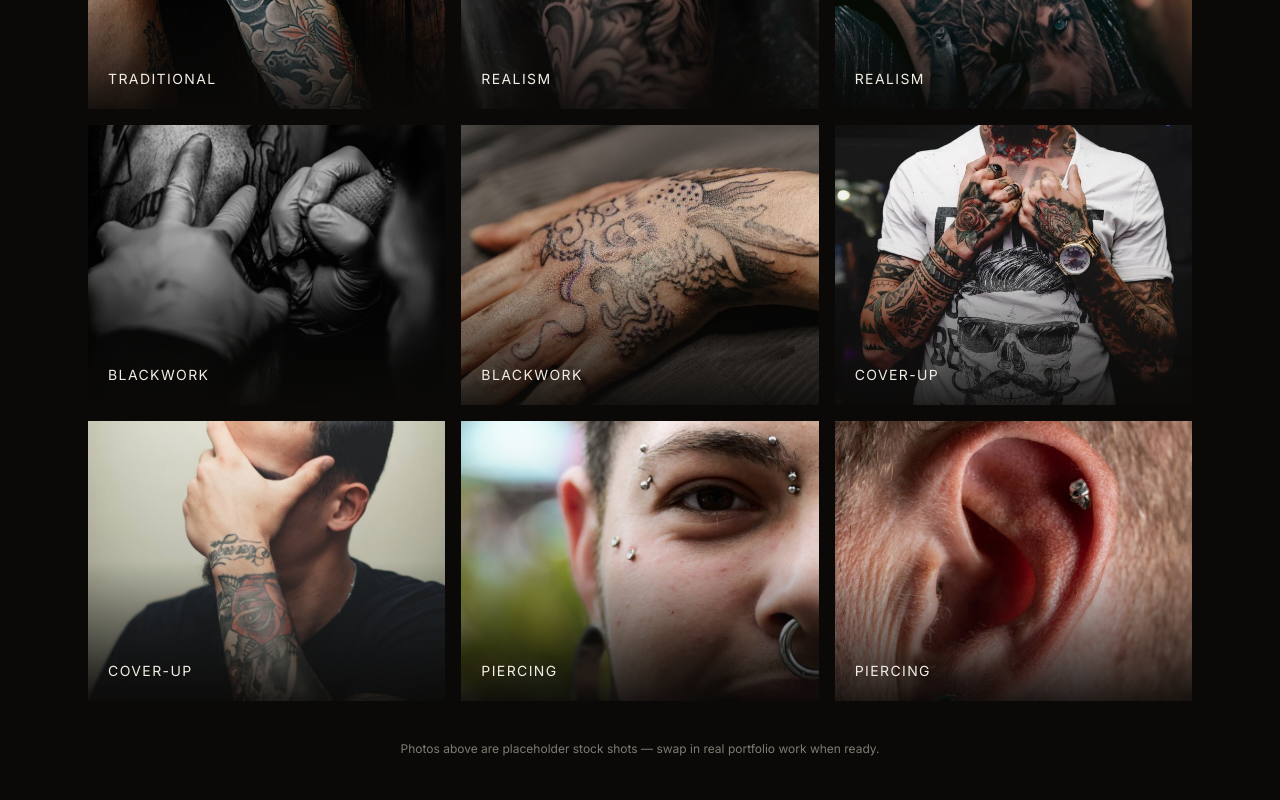
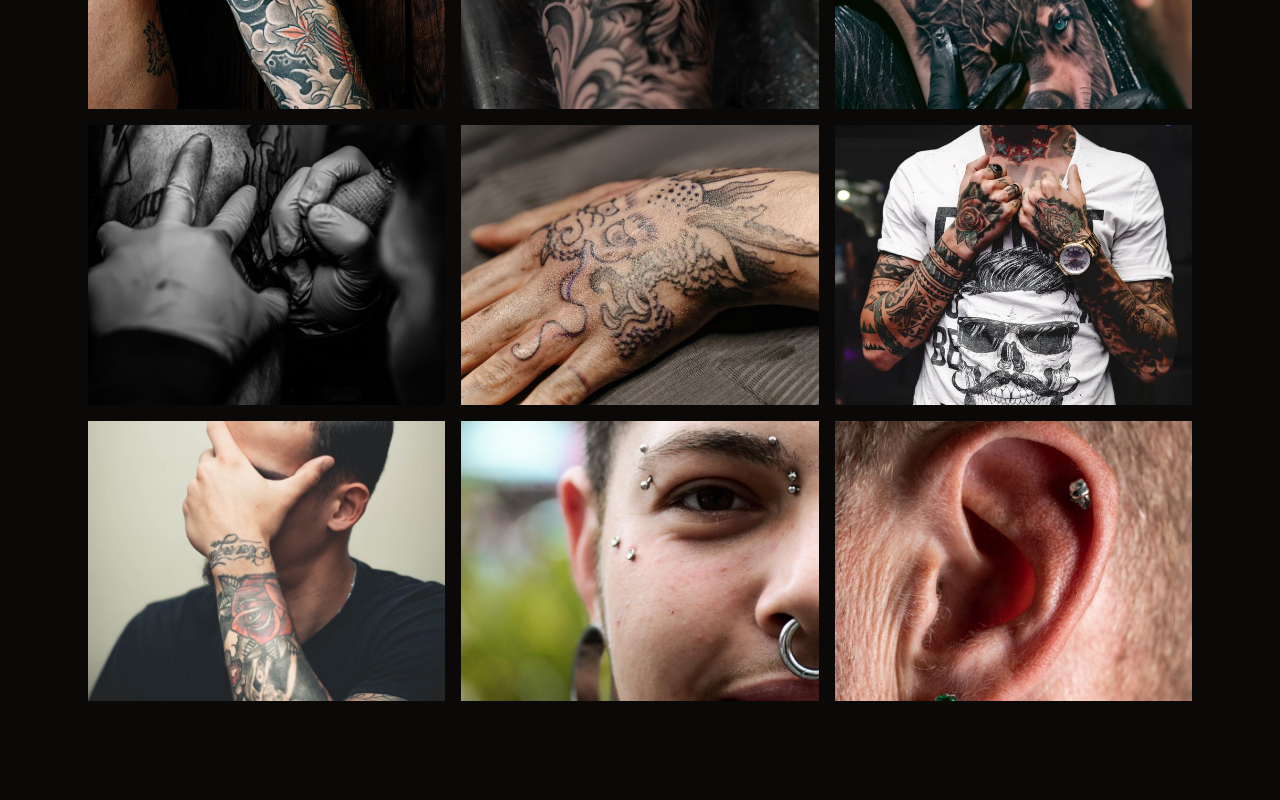
Before and after one commit to MadeAndikaPramana/swordsman-tattoo, a React (Vite) app: page /portfolio in a window 1280 px wide. Shown: the part 880-1680 px from the top of the page. Built offline with nearby package versions, Linux system fonts and the light colour scheme.

Commit message:
beautifying portfolio section

```diff
--- a/src/App.jsx
+++ b/src/App.jsx
@@ -14,6 +14,7 @@ export default function App() {
         <Route path="/" element={<Home />} />
         <Route path="/team" element={<Team />} />
         <Route path="/portfolio" element={<Portfolio />} />
+        <Route path="/portfolio/:style" element={<Portfolio />} />
         <Route path="/gallery" element={<Navigate to="/portfolio" replace />} />
         <Route path="/pricing" element={<Pricing />} />
         <Route path="/faq" element={<Navigate to="/pricing" replace />} />
--- a/src/components/GalleryTeaser.jsx
+++ b/src/components/GalleryTeaser.jsx
@@ -2,7 +2,7 @@ import { motion } from 'motion/react'
 import { Link } from 'react-router-dom'
 import Reveal from './Reveal'
 import PlaceholderImage from './PlaceholderImage'
-import { PORTFOLIO } from '../data/portfolio'
+import { PORTFOLIO, styleToSlug } from '../data/portfolio'
 
 const teaser = PORTFOLIO.filter((p) => p.id % 2 === 1).slice(0, 6)
 
@@ -30,6 +30,7 @@ export default function GalleryTeaser() {
         <div className="grid sm:grid-cols-3 gap-4">
           {teaser.map((it, i) => (
             <Reveal key={it.id} delay={i * 0.08}>
+              <Link to={`/portfolio/${styleToSlug(it.style)}`} className="block">
                 <motion.div
                   whileHover="hover"
                   initial="rest"
@@ -46,13 +47,10 @@ export default function GalleryTeaser() {
                     <span className="text-bone text-sm uppercase tracking-widest">{it.style}</span>
                   </div>
                 </motion.div>
+              </Link>
             </Reveal>
           ))}
         </div>
-
-        <p className="mt-8 text-center text-xs text-bone-dim/60">
-          Photos above are placeholder stock shots — swap in real portfolio work when ready.
-        </p>
       </div>
     </section>
   )
--- a/src/data/portfolio.js
+++ b/src/data/portfolio.js
@@ -1,4 +1,6 @@
 export const STYLES = ['Fine Line', 'Traditional', 'Realism', 'Blackwork', 'Cover-Up', 'Piercing']
+
+export const styleToSlug = (style) => style.toLowerCase().replace(/\s+/g, '-')
 
 export const PORTFOLIO = [
   { id: 1, style: 'Fine Line', src: '/images/fine-line-1.jpg' },
--- a/src/pages/Portfolio.jsx
+++ b/src/pages/Portfolio.jsx
@@ -1,14 +1,24 @@
-import { useState } from 'react'
+import { useEffect, useState } from 'react'
+import { useParams } from 'react-router-dom'
 import { motion, AnimatePresence } from 'motion/react'
 import Reveal from '../components/Reveal'
 import PlaceholderImage from '../components/PlaceholderImage'
-import { PORTFOLIO, STYLES } from '../data/portfolio'
+import { PORTFOLIO, STYLES, styleToSlug } from '../data/portfolio'
 import { STUDIO } from '../constants'
 
 const FILTERS = ['All', ...STYLES]
 
 export default function Portfolio() {
-  const [active, setActive] = useState('All')
+  const { style: styleSlug } = useParams()
+  const styleFromUrl = STYLES.find((s) => styleToSlug(s) === styleSlug) || 'All'
+  const [active, setActive] = useState(styleFromUrl)
+
+  // keep the filter in sync when arriving via a /portfolio/:style link
+  // (e.g. clicking a Recent Work tile) rather than a fresh page load
+  useEffect(() => {
+    setActive(styleFromUrl)
+  }, [styleFromUrl])
+
   const items = active === 'All' ? PORTFOLIO : PORTFOLIO.filter((p) => p.style === active)
 
   return (
@@ -63,7 +73,7 @@ export default function Portfolio() {
                 <motion.div
                   whileHover="hover"
                   initial="rest"
-                  className="group relative h-[280px] overflow-hidden"
+                  className="relative h-[280px] overflow-hidden"
                 >
                   <motion.div
                     variants={{ rest: { scale: 1 }, hover: { scale: 1.06 } }}
@@ -72,18 +82,11 @@ export default function Portfolio() {
                   >
                     <PlaceholderImage label={it.style} src={it.src} className="absolute inset-0" />
                   </motion.div>
-                  <div className="absolute inset-0 bg-gradient-to-t from-ink/90 via-ink/10 to-transparent flex items-end p-5 pointer-events-none">
-                    <span className="text-bone text-sm uppercase tracking-widest">{it.style}</span>
-                  </div>
                 </motion.div>
               </motion.div>
             ))}
           </AnimatePresence>
         </motion.div>
-
-        <p className="mt-10 text-center text-xs text-bone-dim/60">
-          Photos above are placeholder stock shots — swap in real portfolio work when ready.
-        </p>
       </div>
     </section>
   )
```
Lines whose indentation alone changed are shown as unchanged.
